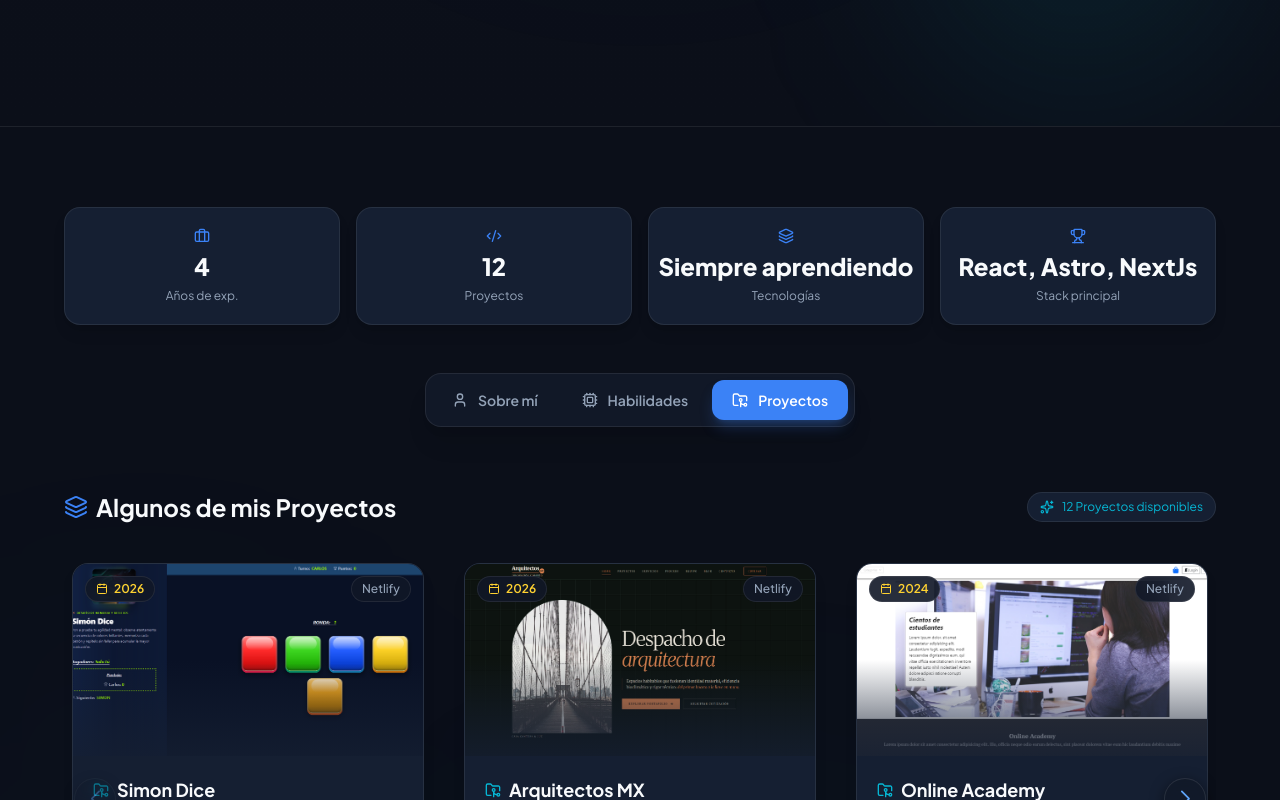
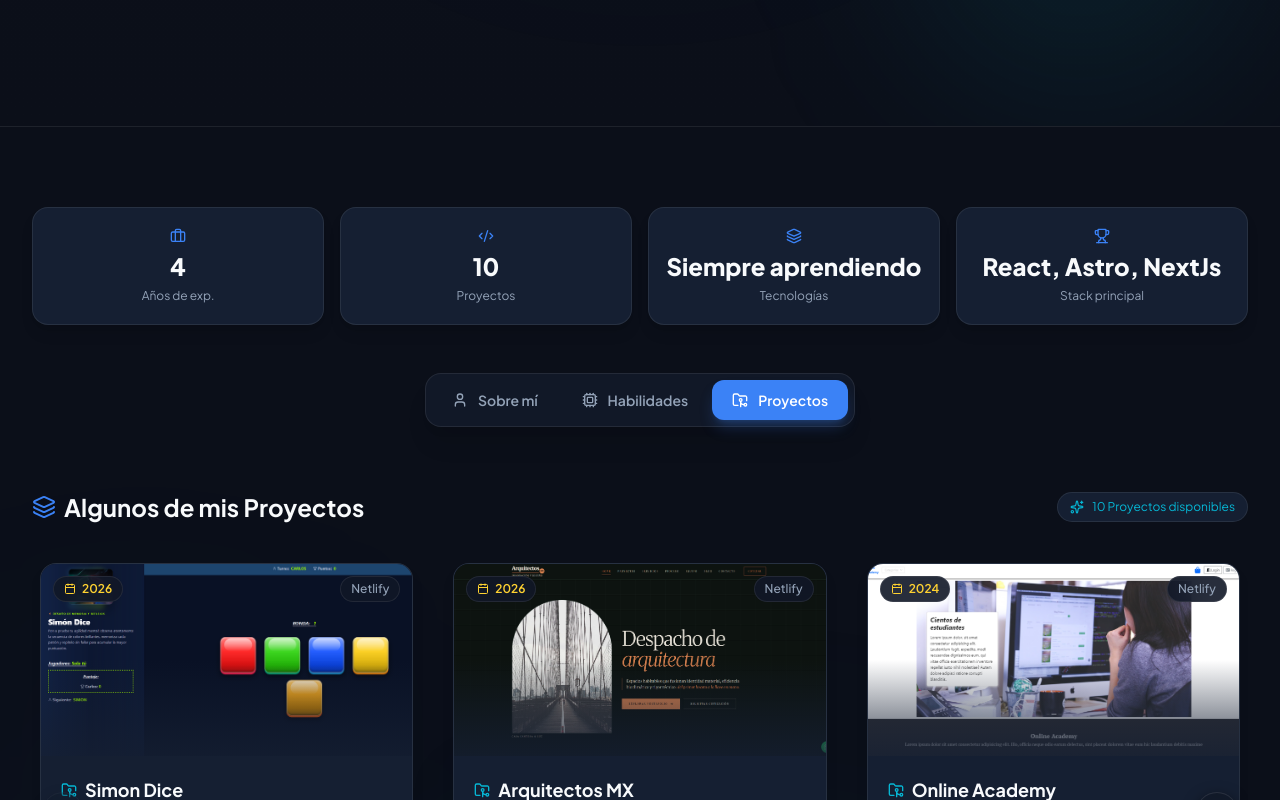
Before and after one commit to CarlosTrini/PORTAFOLIO-V2, a React (Vite) app: page / in a window 1280 px wide. Both pictures are taken after a click on the button "Proyectos". Shown: the part 594-1394 px from the top of the page. Built offline with nearby package versions, Linux system fonts and the light colour scheme.

Commit message:
se agrega proyecto de dbz-sitio-mini-juegos

```diff
--- a/src/components/AboutMe/AboutMe.tsx
+++ b/src/components/AboutMe/AboutMe.tsx
@@ -35,7 +35,7 @@ const AboutMe = () => {
       <div className="absolute top-1/2 left-0 w-72 h-72 bg-primary/5 rounded-full blur-[140px] pointer-events-none" />
       <div className="absolute bottom-10 right-1/4 w-96 h-96 bg-accent/5 rounded-full blur-[150px] pointer-events-none" />
 
-      <div className="max-w-6xl mx-auto relative z-10">
+      <div className={`${activeTab == 'projects' ? 'w-full' : 'max-w-7xl'}  mx-auto relative z-10`}>
 
 
         <div className="grid grid-cols-2 sm:grid-cols-4 gap-4 mb-12">
@@ -90,7 +90,7 @@ const AboutMe = () => {
         </div>
 
         {/* Tab Content */}
-        <div>
+        <div className="">
           {activeTab === "me" && <Me />}
           {activeTab === "skills" && <Skills />}
           {activeTab === "projects" && <Projects />}
--- a/src/components/AboutMe/Projects/Projects.tsx
+++ b/src/components/AboutMe/Projects/Projects.tsx
@@ -51,6 +51,14 @@ const Projects = () => {
               slidesPerView: 3,
               spaceBetween: 24,
             },
+            1300: {
+              slidesPerView: 4,
+              spaceBetween: 24,
+            },
+            1500: {
+              slidesPerView: 5,
+              spaceBetween: 24,
+            },
           }}
           className="pb-14!"
         >
--- a/src/data/projects.ts
+++ b/src/data/projects.ts
@@ -115,6 +115,23 @@ export const projectsInfo: ProjectsInfoT[] = [
     size: '1920 × 1080'
   },
   {
+    id: "69f43845-1372-441c-9ba7-606ae54a4851",
+    year: '2026',
+    name: "Dragon Ball Z (Game + Gemini + API-DBZ)",
+    hosting: "netlify",
+    url: "https://dbz-mini-juegos.netlify.app/",
+    description: "Página de temática de DBZ, que muestra personajes y planetas consumidos desde una API-DBZ, se muestran también las sagas... EL sitio contiene DOS MINI-JUEGOS: Ahorcado y Memorama, ambos con modalidades de juego o dificultades",
+    category: ['sitio web', 'juego', 'API'],
+    tags: ["React", "Typescript", "Tailwind", "SweetAlert", "Github", "React Router Dom", "Lucide icons", "gemini api", "api-dbz"],
+    techs: ["react", "reactts", "tailwind", "sweetalert", "github", 'axios', 'react-query', 'gemini-api'],
+    img: "/img/sites/dbz.png",
+    github: {
+      front: "https://github.com/CarlosTrini/2026-DBZ-JUEGOS",
+      back: "",
+    },
+    size: '1920 × 1080'
+  },
+  {
     id: "623g334d-3ece-40e1-68c9-9e5142938732",
     year: '2026',
     name: "Vertice Global",
@@ -165,24 +182,25 @@ export const projectsInfo: ProjectsInfoT[] = [
     },
     size: '1920 × 1080'
   },
-  {
-    id: "69f43843-1049-441c-9ba7-606ae54a0502",
-    year: '2024',
-    name: "Juego Rick&Morty",
-    hosting: "netlify",
-    url: "https://rickymortygame.netlify.app/",
-    description:
-      "Juego de memorama de la caricatura de Rick & Morty con tres niveles de dificultad. Las imágenes son dinámicas en cada juego ya que son traidas desde la misma API de rickymorty",
-    category: ['juego'],
-    tags: ["HTML", "Javascript", "SCSS", "SweetAlert", "Github"],
-    techs: ["html", "css", "js"],
-    img: "/img/sites/rym.png",
-    github: {
-      front: "https://github.com/CarlosTrini/RickyMorty",
-      back: "",
-    },
-    size: '1920 × 1080'
-  },
+
+  // {
+  //   id: "69f43843-1049-441c-9ba7-606ae54a0502",
+  //   year: '2024',
+  //   name: "Juego Rick&Morty",
+  //   hosting: "netlify",
+  //   url: "https://rickymortygame.netlify.app/",
+  //   description:
+  //     "Juego de memorama de la caricatura de Rick & Morty con tres niveles de dificultad. Las imágenes son dinámicas en cada juego ya que son traidas desde la misma API de rickymorty",
+  //   category: ['juego'],
+  //   tags: ["HTML", "Javascript", "SCSS", "SweetAlert", "Github"],
+  //   techs: ["html", "css", "js"],
+  //   img: "/img/sites/rym.png",
+  //   github: {
+  //     front: "https://github.com/CarlosTrini/RickyMorty",
+  //     back: "",
+  //   },
+  //   size: '1920 × 1080'
+  // },
 
   // {
   //   id: "258d600d-e20b-4f44-b26c-44a49d1d49ff",
@@ -298,24 +316,24 @@ export const projectsInfo: ProjectsInfoT[] = [
   //     back: "https://github.com/CarlosTrini/login-MERN-BACK",
   //   },
   // },
-  {
-    id: "31b4fa1f-7eee-4f1e-b3cb-2b1226677379",
-    year: '2021',
-    name: "Star Wars",
-    hosting: "netlify",
-    url: "https://star-wars-api-react.netlify.app/",
-    description:
-      "Página construida con  ReactJs, la cual consume una api de star wars. Aplicando scroll infinito, modo oscuro. Haciendo uso de Redux, permite agregar y eliminar un personaje de favoritos con data persistente , y ejecutar peticiones para llenar el state de los personajes",
-    category: ['landingPage'],
-    tags: ["React", "SCSS", "JavaScript", "Github", "React-intersection-observer", "Redux", "Redux-thunk"],
-    techs: ["react", "scss", "js", "github", "redux"],
-    img: "/img/sites/starwars.png",
-    github: {
-      front: "https://github.com/CarlosTrini/star-wars-api",
-      back: "",
-    },
-    size: '1920 × 1080'
-  },
+  // {
+  //   id: "31b4fa1f-7eee-4f1e-b3cb-2b1226677379",
+  //   year: '2021',
+  //   name: "Star Wars",
+  //   hosting: "netlify",
+  //   url: "https://star-wars-api-react.netlify.app/",
+  //   description:
+  //     "Página construida con  ReactJs, la cual consume una api de star wars. Aplicando scroll infinito, modo oscuro. Haciendo uso de Redux, permite agregar y eliminar un personaje de favoritos con data persistente , y ejecutar peticiones para llenar el state de los personajes",
+  //   category: ['landingPage'],
+  //   tags: ["React", "SCSS", "JavaScript", "Github", "React-intersection-observer", "Redux", "Redux-thunk"],
+  //   techs: ["react", "scss", "js", "github", "redux"],
+  //   img: "/img/sites/starwars.png",
+  //   github: {
+  //     front: "https://github.com/CarlosTrini/star-wars-api",
+  //     back: "",
+  //   },
+  //   size: '1920 × 1080'
+  // },
   {
     id: "821fb4j7-903cs-2943c-ñlks-g239a3i7s1t09",
     year: '2022',
@@ -339,23 +357,23 @@ export const projectsInfo: ProjectsInfoT[] = [
     },
     size: '1920 × 1080'
   },
-  {
-    id: "54792ac4-3294-413e-bc46-28ef03025478",
-    year: '2021',
-    name: "Event Organizer",
-    hosting: "netlify",
-    url: "https://event-organizer-gulp.netlify.app/",
-    description:
-      "Página para organizador de eventos, que extrae los datos desde archivos JavaScript simulando dicha data como si fuera traida desde alguna API. Realizada con Gulp, SCSS y libreria ScrollReveal",
-    category: ['landingPage'],
-    tags: ["HTML", "SCSS", "JavaScript", "Github", "Gulp"],
-    techs: ["html", "scss", "js", "gulp"],
-    img: "/img/sites/eventorganizer.png",
-    github: {
-      front: "https://github.com/CarlosTrini/event-organizer",
-      back: "",
-    },
-    size: '1920 × 1080'
-  },
+  // {
+  //   id: "54792ac4-3294-413e-bc46-28ef03025478",
+  //   year: '2021',
+  //   name: "Event Organizer",
+  //   hosting: "netlify",
+  //   url: "https://event-organizer-gulp.netlify.app/",
+  //   description:
+  //     "Página para organizador de eventos, que extrae los datos desde archivos JavaScript simulando dicha data como si fuera traida desde alguna API. Realizada con Gulp, SCSS y libreria ScrollReveal",
+  //   category: ['landingPage'],
+  //   tags: ["HTML", "SCSS", "JavaScript", "Github", "Gulp"],
+  //   techs: ["html", "scss", "js", "gulp"],
+  //   img: "/img/sites/eventorganizer.png",
+  //   github: {
+  //     front: "https://github.com/CarlosTrini/event-organizer",
+  //     back: "",
+  //   },
+  //   size: '1920 × 1080'
+  // },
 
 ];
```
Also changed, not shown: 1 other file (tests, documents, lock files or other folders).
